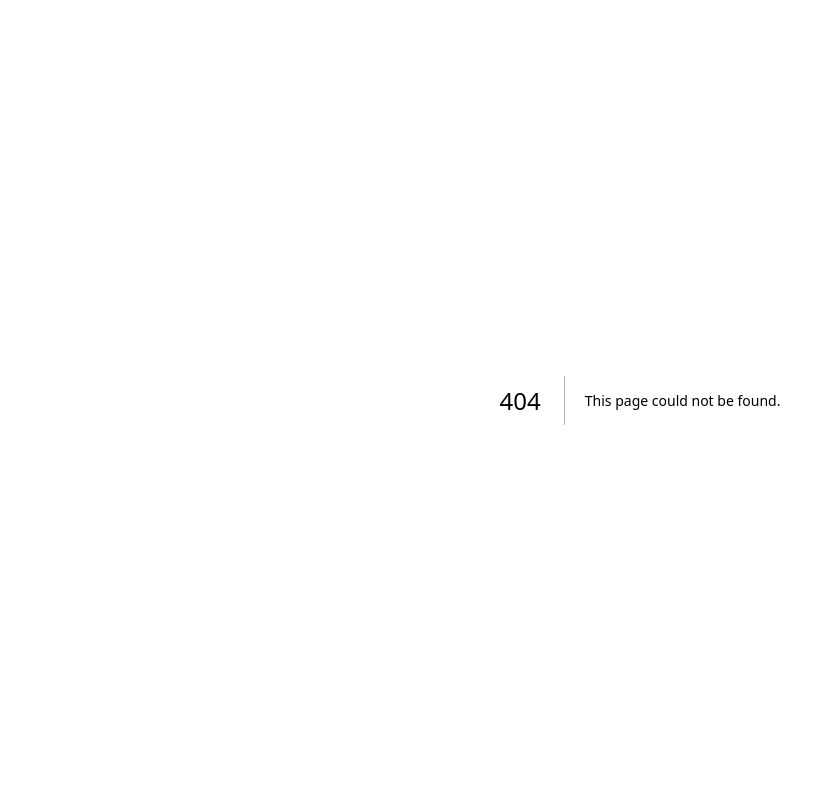
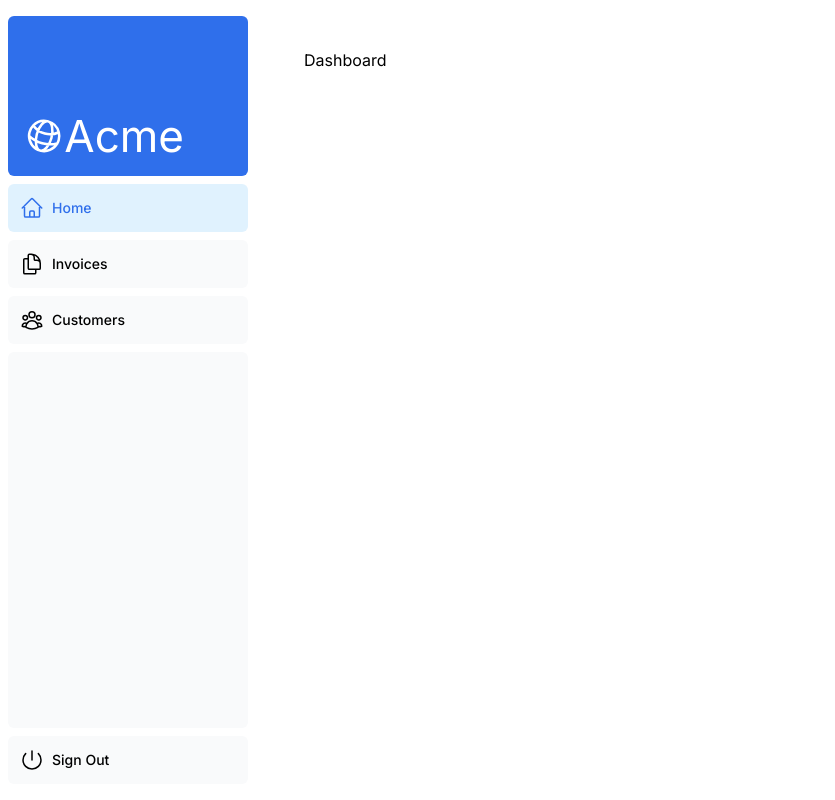
Before and after one commit to tony2tones/nextjs-dashboard, a Next.js app: page /dashboard in a window 1280 px wide. Before the commit this address had no page. Shown: the whole page, without its empty margins (0-835 px from the left). Built offline with nearby package versions, Linux system fonts and the light colour scheme.

Commit message:
first commit

```diff
--- /dev/null
+++ b/app/dashboard/customers/page.tsx
@@ -0,0 +1,4 @@
+
+export default function CustomersPage() {
+    return <p>Customers page</p>
+}
--- /dev/null
+++ b/app/dashboard/invoices/page.tsx
@@ -0,0 +1,4 @@
+
+export default function InvoicesPage() {
+  return <div>Invoices page</div>;
+}
--- /dev/null
+++ b/app/dashboard/layout.tsx
@@ -0,0 +1,17 @@
+import SideNav from "../ui/dashboard/sidenav";
+
+
+export default function Layout({
+  children,
+}: {
+  children: React.ReactNode;
+}) {
+  return (
+     <div className="flex h-screen flex-col md:flex-row md:overflow-hidden">
+      <div className="w-full flex-none md:w-64">
+        <SideNav />
+      </div>
+      <div className="grow p-6 md:overflow-y-auto md:p-12">{children}</div>
+    </div>
+  )
+}
--- /dev/null
+++ b/app/dashboard/page.tsx
@@ -0,0 +1,5 @@
+
+export default function DashboardPage() {
+  return (<p>Dashboard</p>
+  );
+}
--- a/app/layout.tsx
+++ b/app/layout.tsx
@@ -1,3 +1,8 @@
+import '@/app/ui/global.css';
+import { Inter } from 'next/font/google';
+
+const inter = Inter({ subsets: ['latin'] });
+
 export default function RootLayout({
   children,
 }: {
@@ -5,7 +10,7 @@
 }) {
   return (
     <html lang="en">
-      <body>{children}</body>
+      <body className={`${inter.className} antialiased`}>{children}</body>
     </html>
   );
 }
--- a/app/page.tsx
+++ b/app/page.tsx
@@ -1,13 +1,15 @@
 import AcmeLogo from '@/app/ui/acme-logo';
 import { ArrowRightIcon } from '@heroicons/react/24/outline';
+import Image from 'next/image';
 import Link from 'next/link';
 
 export default function Page() {
   return (
     <main className="flex min-h-screen flex-col p-6">
       <div className="flex h-20 shrink-0 items-end rounded-lg bg-blue-500 p-4 md:h-52">
-        {/* <AcmeLogo /> */}
+
       </div>
+
       <div className="mt-4 flex grow flex-col gap-4 md:flex-row">
         <div className="flex flex-col justify-center gap-6 rounded-lg bg-gray-50 px-6 py-10 md:w-2/5 md:px-20">
           <p className={`text-xl text-gray-800 md:text-3xl md:leading-normal`}>
@@ -26,6 +28,13 @@
         </div>
         <div className="flex items-center justify-center p-6 md:w-3/5 md:px-28 md:py-12">
           {/* Add Hero Images Here */}
+           <Image
+            src="/hero-desktop.png"
+            width={1000}
+            height={760}
+            className="hidden md:block"
+            alt="Screenshots of the dashboard project showing desktop version"
+          />
         </div>
       </div>
     </main>
--- a/app/ui/acme-logo.tsx
+++ b/app/ui/acme-logo.tsx
@@ -1,10 +1,9 @@
 import { GlobeAltIcon } from '@heroicons/react/24/outline';
-import { lusitana } from '@/app/ui/fonts';
 
 export default function AcmeLogo() {
   return (
     <div
-      className={`${lusitana.className} flex flex-row items-center leading-none text-white`}
+      className={` flex flex-row items-center leading-none text-white`}
     >
       <GlobeAltIcon className="h-12 w-12 rotate-[15deg]" />
       <p className="text-[44px]">Acme</p>
--- a/app/ui/dashboard/nav-links.tsx
+++ b/app/ui/dashboard/nav-links.tsx
@@ -1,8 +1,13 @@
+'use client';
+
 import {
   UserGroupIcon,
   HomeIcon,
   DocumentDuplicateIcon,
 } from '@heroicons/react/24/outline';
+import Link from 'next/link';
+import { usePathname } from 'next/navigation';
+import {clsx} from 'clsx';
 
 // Map of links to display in the side navigation.
 // Depending on the size of the application, this would be stored in a database.
@@ -17,19 +22,25 @@
 ];
 
 export default function NavLinks() {
+  const pathName = usePathname();
   return (
     <>
       {links.map((link) => {
         const LinkIcon = link.icon;
         return (
-          <a
+          <Link
             key={link.name}
             href={link.href}
-            className="flex h-[48px] grow items-center justify-center gap-2 rounded-md bg-gray-50 p-3 text-sm font-medium hover:bg-sky-100 hover:text-blue-600 md:flex-none md:justify-start md:p-2 md:px-3"
+            className={clsx(
+              'flex h-[48px] grow items-center justify-center gap-2 rounded-md bg-gray-50 p-3 text-sm font-medium hover:bg-sky-100 hover:text-blue-600 md:flex-none md:justify-start md:p-2 md:px-3',
+              {
+                'bg-sky-100 text-blue-600': pathName === link.href,
+              },
+            )}
           >
             <LinkIcon className="w-6" />
             <p className="hidden md:block">{link.name}</p>
-          </a>
+          </Link>
         );
       })}
     </>
```
